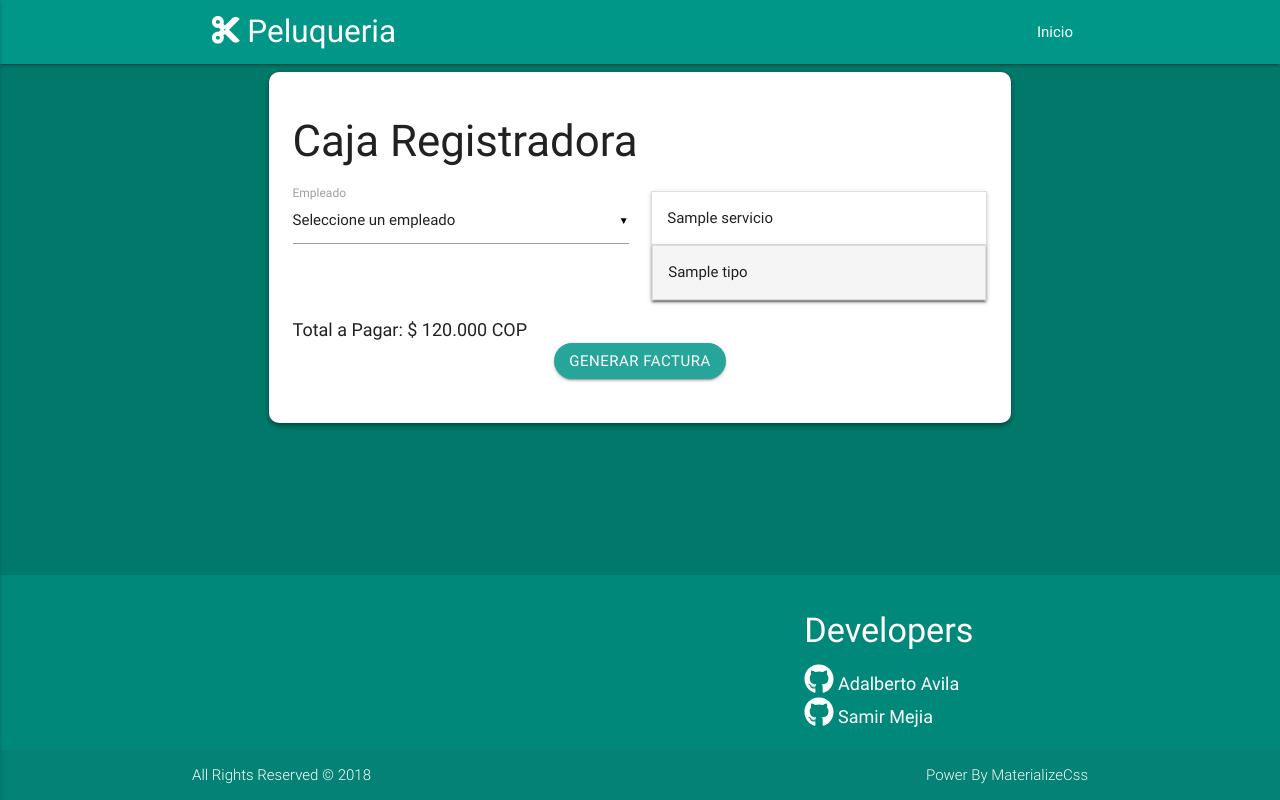
After one commit to samir04m/Peluqueria, a Django app: template templates/main/caja.html in a window 1280 px wide. The commit adds this page. Run offline with Django 3.2, Linux system fonts and the light colour scheme; the template is opened without the code that fills it: values that come from a table or form of the project are taken from there, others are empty; tables that the repository leaves empty hold one stand-in row (values such as "Sample post"); parts of the project's set-up code (start-up, migrations or seed data) failed here and were passed over.

Commit message:
Registro de pagos y factura

```diff
--- a/apps/servicio/models.py
+++ b/apps/servicio/models.py
@@ -7,20 +7,32 @@ class Empleado(models.Model):
     apellidos = models.CharField(max_length=70)
 
     def __str__(self):
-        return "{}  ({})".format(self.nombre, self.apellidos)
+        return "{} - {} {}".format(self.id, self.nombre, self.apellidos)
+
+    def fname(self):
+        return "{} {}".format(self.nombre, self.apellidos)
 
 class Servicio(models.Model):
     nombre = models.CharField(max_length=50)
 
+    def __str__(self):
+        return "{} - {}".format(self.id, self.nombre)
+
 class Tipo(models.Model):
     nombre = models.CharField(max_length=50)
     servicio = models.ForeignKey(Servicio, null=False, blank=False, on_delete=models.CASCADE)
+
+    def __str__(self):
+        return "{} - {}".format(self.id, self.nombre)
 
 class Subtipo(models.Model):
     nombre = models.CharField(max_length=50)
     precio = models.DecimalField(max_digits=7, decimal_places=2)
     tipo = models.ForeignKey(Tipo, null=False, blank=False, on_delete=models.CASCADE)
 
+    def __str__(self):
+        return "{} - {} - {} - {}".format(self.id, self.nombre, self.tipo.nombre, self.tipo.servicio.nombre)
+
 class Factura(models.Model):
     fecha = models.DateTimeField(default=timezone.now)
     empleado = models.ForeignKey(Empleado, null=False, blank=False, on_delete=models.CASCADE)
--- a/apps/servicio/urls.py
+++ b/apps/servicio/urls.py
@@ -1,8 +1,13 @@
 from django.conf.urls import url
-from apps.servicio.views import home
+from apps.servicio.views import home, login, caja, facturar, factura
 
 
 urlpatterns = [
     url(r'^$', home, name="home"),
+    url(r'^login', login, name="login"),
+
+    url(r'^caja', caja, name="caja"),
+    url(r'^facturar$', facturar, name='facturar'),
+    url(r'^factura/(?P<id>[0-9]{1,})', factura, name='factura'),
     # url(r'^registrar', RegistroUsuario.as_view(), name="registrar"),
  ]
--- a/static/css/myStyles.css
+++ b/static/css/myStyles.css
@@ -12,3 +12,14 @@ main {
 	border-radius: 50px;
 	padding: 0 15px 0 15px;
 }
+
+.card-panel {
+	border-radius: 10px !important;
+}
+
+p label {color: black !important:; }
+
+.m-0 { margin: 0 !important; }
+
+.p-0 { padding: 0 !important; }
+.p-tb-10 { padding-top: 10px; padding-bottom: 10px;}
--- a/templates/base/navbar.html
+++ b/templates/base/navbar.html
@@ -2,7 +2,9 @@
 	<nav>
 	    <div class="nav-wrapper teal">
 	      	<div class="container">
-	      		<a href="" class="brand-logo truncate" style="margin-left: 20px;"><i class="fab fa-autoprefixer"></i>nombre</a>
+	      		<a href="" class="brand-logo truncate" style="margin-left: 20px;">
+					<i class="fas fa-cut"></i> Peluqueria
+				</a>
 
 				<a href="#" data-activates="mobile" class="button-collapse">
 					<i class="material-icons">menu</i>
--- /dev/null
+++ b/templates/main/caja.html
@@ -0,0 +1,84 @@
+{% extends 'base/base.html' %}
+{% load staticfiles %}
+
+{% block title %}Caja Registradora{% endblock %}
+
+{% block extrahead %}
+    <style>
+        body {
+            background-color: #00796b;
+        }
+    </style>
+{% endblock %}
+
+{% block content %}
+    <div class="container">
+        <div class="row">
+            <div class="col s12 offset-m1 m10">
+                <div class="card-panel hoverable z-depth-2">
+                    <h3>Caja Registradora</h3>
+                    <form action="{% url 'servicio:facturar' %}" method="post">
+                        {% csrf_token %}
+                        <div class="row">
+                            <div class="input-field col s12 m6">
+                                <select name="empleado">
+                                    {% if empleados %}
+                                        <option value="" disabled selected>Seleccione un empleado</option>
+                                        {% for empleado in empleados %}
+                                            <option value="{{ empleado.id }}">{{ empleado.nombre }} {{ empleado.apellidos }}</option>
+                                        {% endfor %}
+                                        {% else %}
+                                            <h4>No hay empleados :(</h4>
+                                    {% endif %}
+                                </select>
+                                <label>Empleado</label>
+                            </div>
+
+                            <div class="col s12 m6">
+                                {% if servicios %}
+                                    <ul class="collapsible" data-collapsible="accordion">
+                                        {% for servicio in servicios %}
+                                        <li>
+                                            <div class="collapsible-header active">{{ servicio.nombre }}</div>
+                                            <div class="collapsible-body p-0">
+
+                                                    <ul class="collapsible m-0" data-collapsible="accordion">
+                                                        {% for tipo in servicio.tipo_set.all %}
+                                                            <li>
+                                                                <div class="collapsible-header grey lighten-4">{{ tipo.nombre }}</div>
+                                                                <div class="collapsible-body p-tb-10 grey lighten-5">
+                                                                    {% for subtipo in tipo.subtipo_set.all %}
+                                                                    <p>
+                                                                        <input class="with-gap" name="{{ tipo.nombre }}" type="radio" value="{{ subtipo.id }}" id="{{ subtipo.id }}"/>
+                                                                        <label for="{{ subtipo.id }}">{{ subtipo.nombre }} - {{ subtipo.precio }}</label>
+                                                                   </p>
+                                                                   {% endfor %}
+                                                                </div>
+                                                            </li>
+                                                        {% endfor %}
+                                                    </ul>
+
+                                            </div>
+                                        </li>
+                                        {% endfor %}
+                                    </ul>
+                                {% else %}
+                                    <h4>No hay servicios :(</h4>
+                                {% endif %}
+
+                            </div>
+                            <div class="col s12">
+                                <big>Total a Pagar: $ 120.000 COP</big>
+                                <center><button type="submit" class="btn waves-effect waves-light btn-rounded">Generar Factura</button></center>
+                            </div>
+
+                        </div>
+                    </form>
+
+                </div>
+            </div>
+
+        </div>
+
+    </div>
+{% endblock %}
```
Also changed, not shown: apps/servicio/forms.py (added, +20 -0 lines), apps/servicio/views.py (+53 -1 lines), templates/main/factura.html (added, +48 -0 lines), apps/servicio/migrations/0001_initial.py.
